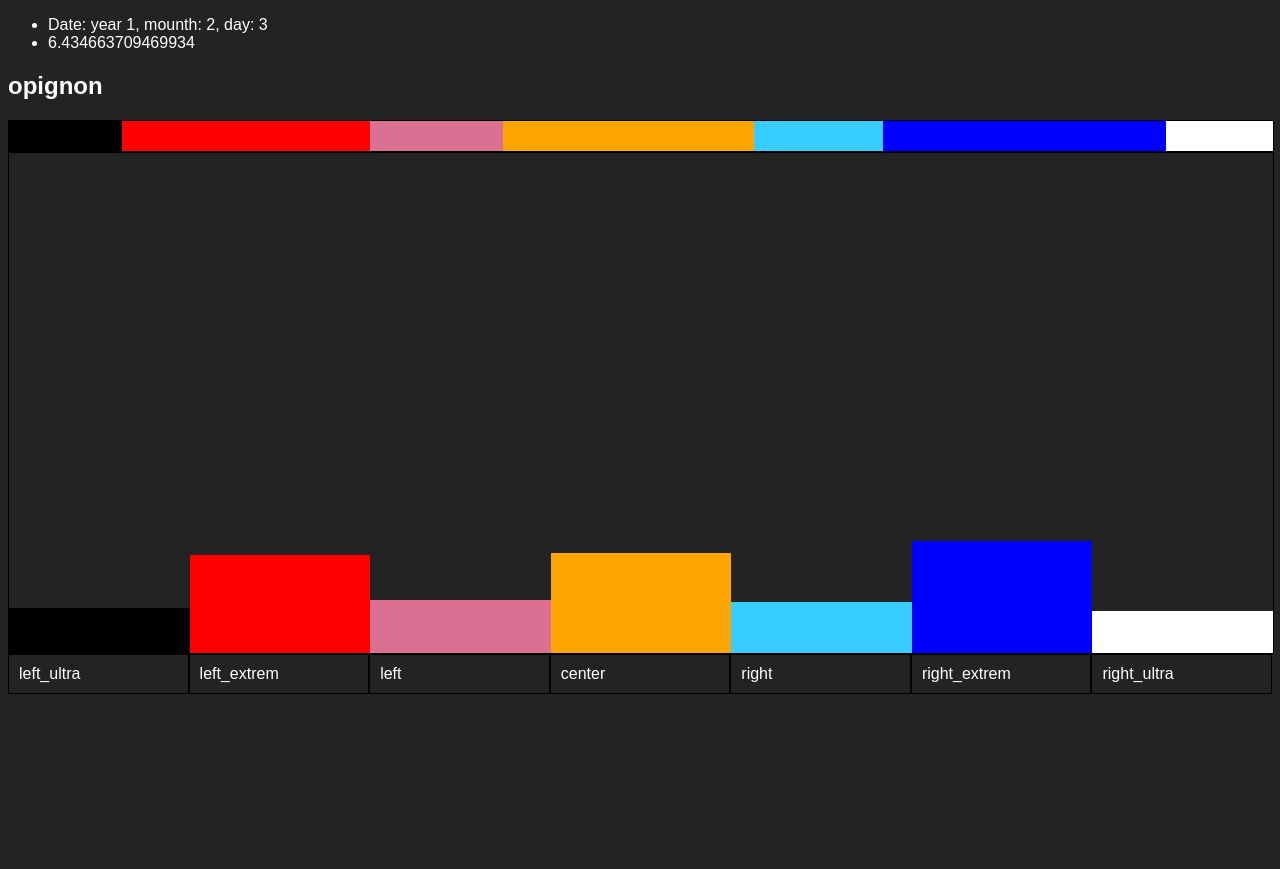
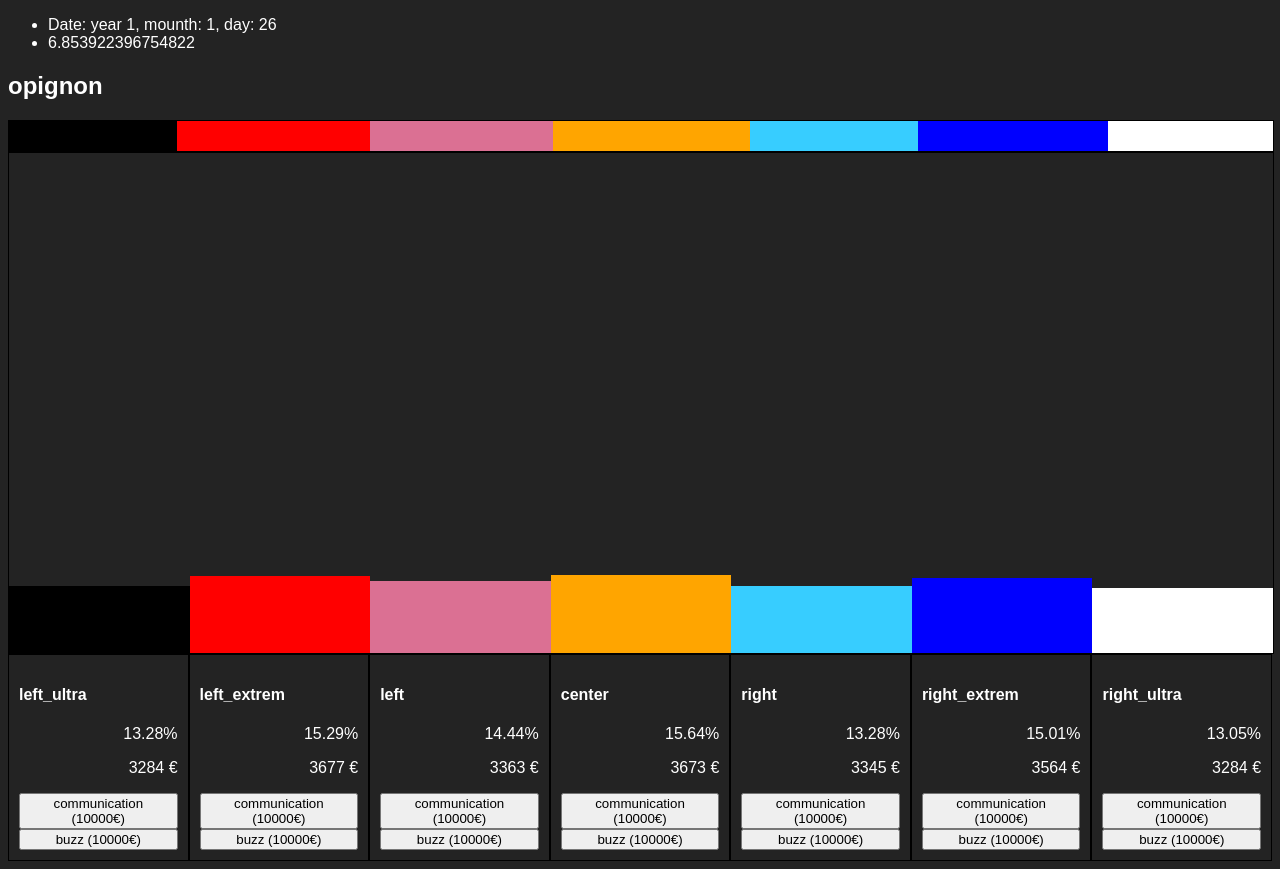
Before and after one commit to Adrien-Ray/psycapages, a PHP site: page /vehiculeBoard/politics in a window 1280 px wide. Before the commit the page ends 694 px from the top, so only its background shows below. Run offline with PHP 8.4, Linux system fonts and the light colour scheme.

Commit message:
final politics

```diff
--- a/vehiculeBoard/politics/assets/scripts/main.js
+++ b/vehiculeBoard/politics/assets/scripts/main.js
@@ -5,4 +5,4 @@
 
 setInterval(() => {
     check();
-}, 200);
+}, 250);
--- a/vehiculeBoard/politics/assets/scripts/modules/check.js
+++ b/vehiculeBoard/politics/assets/scripts/modules/check.js
@@ -18,8 +18,7 @@
 
 function randomModif(amplitude, min, index) {
     // index désigne la valeur numeric a modifier (en %) dans data.opignon.values
-    const element = data.opignon.values[index];
-    const outpout = element * ((((Math.random() * amplitude) + min) / 100) + 1);
+    const outpout = data.opignon.values[index] * ((((Math.random() * amplitude) + min) / 100) + 1);
     data.opignon.values[index] = outpout;
     return outpout;
 }
@@ -28,7 +27,7 @@
     let pointCount = 0;
     for (let index = 0; index < data.opignon.values.length; index++) {
         const element = index;
-        const outpout = randomModif(20, -10, element);
+        const outpout = randomModif(4, -2, element);
         pointCount = pointCount + outpout;
     }
     document.getElementById('pointCount').innerText = pointCount;
@@ -36,10 +35,15 @@
     for (let index2 = 0; index2 < data.opignon.values.length; index2++) {
         const element = data.opignon.values[index2];
         const percent = element / (pointCount / 100);
+        const percentRound = Math.round(percent * 100) / 100;
         document.getElementById(data.opignon.labels[index2]).style = `width: ${percent}%;`;
-        document.getElementById(data.opignon.labels[index2]).title = `${data.opignon.labels[index2]} - ${percent}%`;
+        document.getElementById(data.opignon.labels[index2]).title = `${data.opignon.labels[index2]} - ${percentRound}%`;
         document.getElementById(`${data.opignon.labels[index2]}2`).style = `height: ${percent * 5}px;`;
-        document.getElementById(`${data.opignon.labels[index2]}2`).title = `${data.opignon.labels[index2]} - ${percent}%`;
+        document.getElementById(`${data.opignon.labels[index2]}2`).title = `${data.opignon.labels[index2]} - ${percentRound}%`;
+        document.getElementById(`actions_${data.opignon.labels[index2]}_percent`).innerText = `${percentRound}%`;
+
+        data.opignon.credit[index2] = Math.round(data.opignon.credit[index2] + ((percentRound * 10) - 10));
+        document.getElementById(`actions_${data.opignon.labels[index2]}_credit`).innerText = `${data.opignon.credit[index2]} €`;
         totalPercent = totalPercent + percent;
     }
 
@@ -50,4 +54,4 @@
     opignonPublic();
 }
 
-export { check };
+export { check, randomModif };
--- a/vehiculeBoard/politics/assets/scripts/modules/data.js
+++ b/vehiculeBoard/politics/assets/scripts/modules/data.js
@@ -11,6 +11,9 @@
         values: [
             1, 1, 1, 1, 1, 1, 1,
         ],
+        credit: [
+            0, 0, 0, 0, 0, 0, 0,
+        ],
     },
 };
 
--- a/vehiculeBoard/politics/assets/scripts/modules/init.js
+++ b/vehiculeBoard/politics/assets/scripts/modules/init.js
@@ -1,13 +1,45 @@
 import { data } from "./data.js";
+import { randomModif } from "./check.js";
 
 function init() {
     for (let index = 0; index < data.opignon.labels.length; index++) {
         const element = data.opignon.labels[index];
 
+
+
         let newD = document.createElement('div');
         newD.id = `actions_${element}`;
-        newD.innerText = element;
         document.getElementById('actions').append(newD);
+
+        let newDTitleSpan = document.createElement('h4');
+        newDTitleSpan.innerText = element;
+        document.getElementById(`actions_${element}`).append(newDTitleSpan);
+
+        let newDPercent = document.createElement('p');
+        newDPercent.id = `actions_${element}_percent`;
+        document.getElementById(`actions_${element}`).append(newDPercent);
+
+        let newDCredit = document.createElement('p');
+        newDCredit.id = `actions_${element}_credit`;
+        document.getElementById(`actions_${element}`).append(newDCredit);
+
+
+        let newDBtn_Com = document.createElement('button');
+        newDBtn_Com.addEventListener('click', () => {
+            randomModif(10, 0, index);
+            data.opignon.credit[index] = data.opignon.credit[index] - 10000;
+        });
+        newDBtn_Com.innerText = 'communication (10000€)';
+        document.getElementById(`actions_${element}`).append(newDBtn_Com);
+
+        let newDBtn_Buz = document.createElement('button');
+        newDBtn_Buz.addEventListener('click', () => {
+            randomModif(30, -10, index);
+            data.opignon.credit[index] = data.opignon.credit[index] - 10000;
+        });
+        newDBtn_Buz.innerText = 'buzz (10000€)';
+        document.getElementById(`actions_${element}`).append(newDBtn_Buz);
+
 
         let newD2 = document.createElement('div');
         newD2.id = `${element}2`;
--- a/vehiculeBoard/politics/assets/styles/main.css
+++ b/vehiculeBoard/politics/assets/styles/main.css
@@ -67,4 +67,11 @@
   flex: 1;
   padding: 10px;
   border: 1px solid var(--lines);
+}
+body .actions button {
+  width: 100%;
+  text-align: center;
+}
+body .actions p {
+  text-align: right;
 }/*# sourceMappingURL=main.css.map */
--- a/vehiculeBoard/politics/assets/styles/main.scss
+++ b/vehiculeBoard/politics/assets/styles/main.scss
@@ -66,5 +66,12 @@
             padding: 10px;
             border: 1px solid var(--lines);
         }
+        button {
+            width: 100%;
+            text-align: center;
+        }
+        p {
+            text-align: right;
+        }
     }
 }
```
Also changed, not shown: 1 other file.
